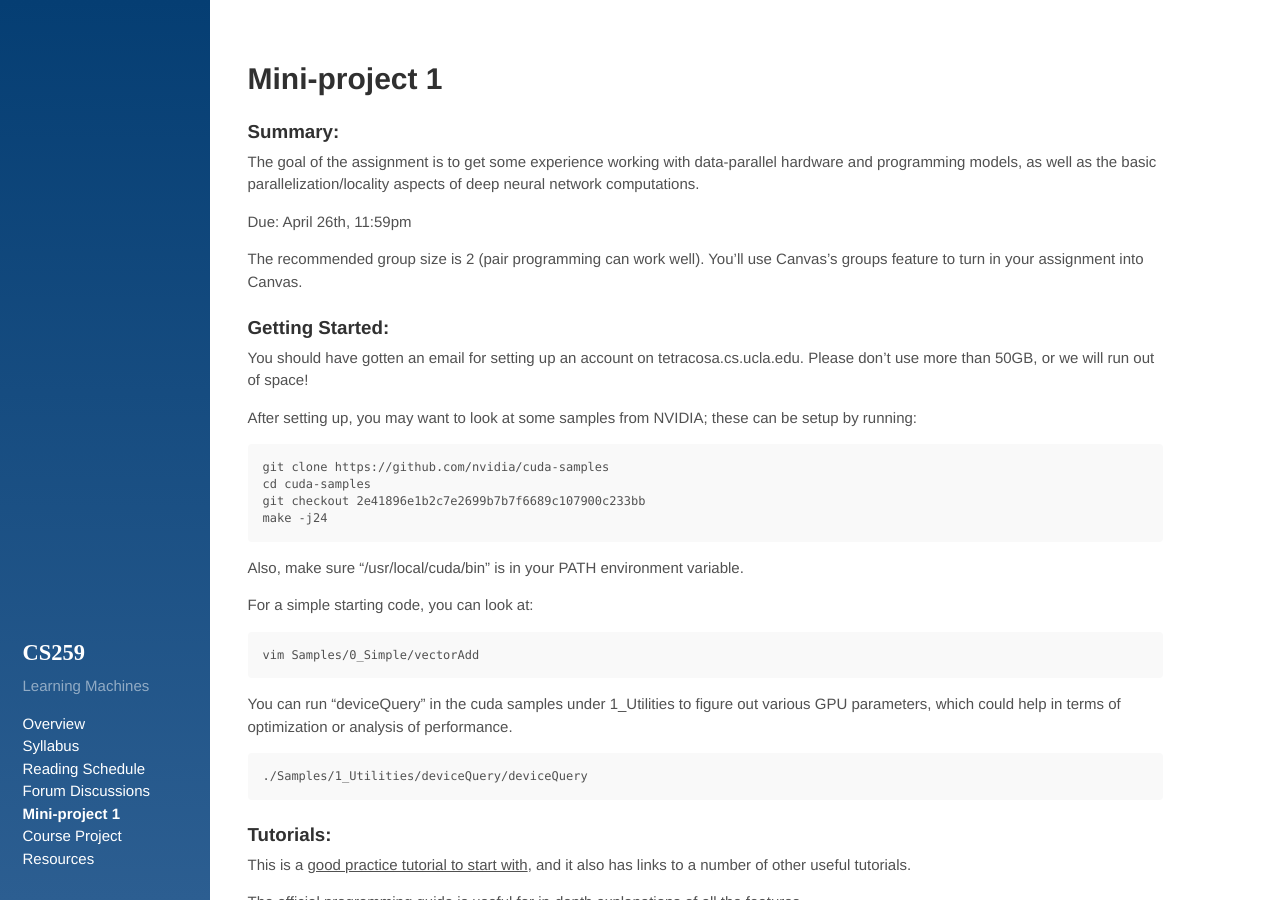
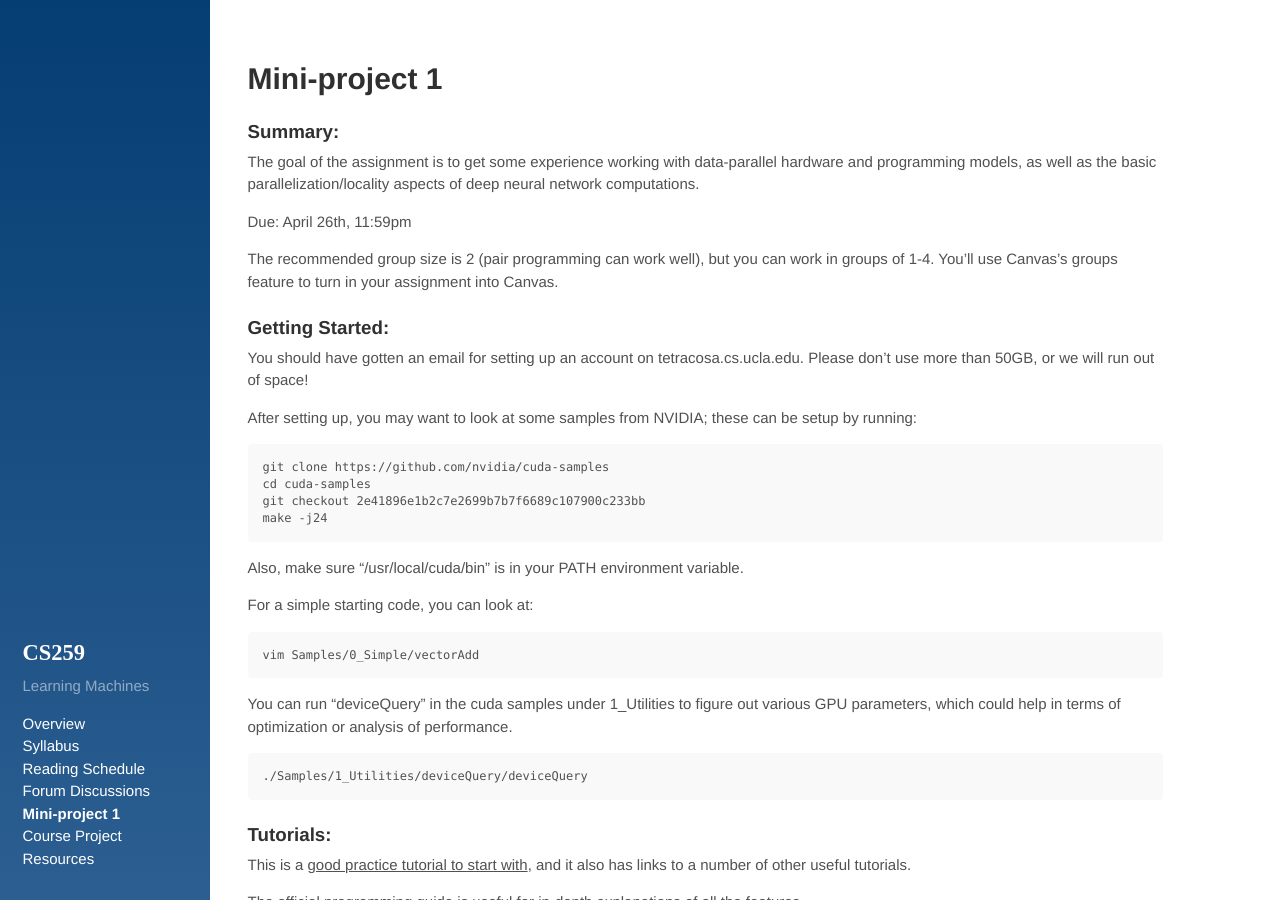
Before and after one commit to PolyArch/cs259, a Jekyll site: the page built from 04-miniproj-1.md, in a window 1280 px wide and 900 px high. Built offline with Jekyll 4.4.1, drawn with Linux system fonts in a browser that asks for light colours; some of the changed text lies outside the part shown.

Commit message:
fixed miniproj 1 team size

```diff
--- a/04-miniproj-1.md
+++ b/04-miniproj-1.md
@@ -11,7 +11,7 @@ aspects of deep neural network computations.
 
 Due: April 26th, 11:59pm
 
-The recommended group size is 2 (pair programming can work well). You'll use Canvas's groups feature to turn in your assignment into Canvas.
+The recommended group size is 2 (pair programming can work well), but you can work in groups of 1-4. You'll use Canvas's groups feature to turn in your assignment into Canvas.
 
 ### Getting Started:
 
```
Also changed, not shown: other parts of 04-miniproj-1.md (+1 -1 lines).
